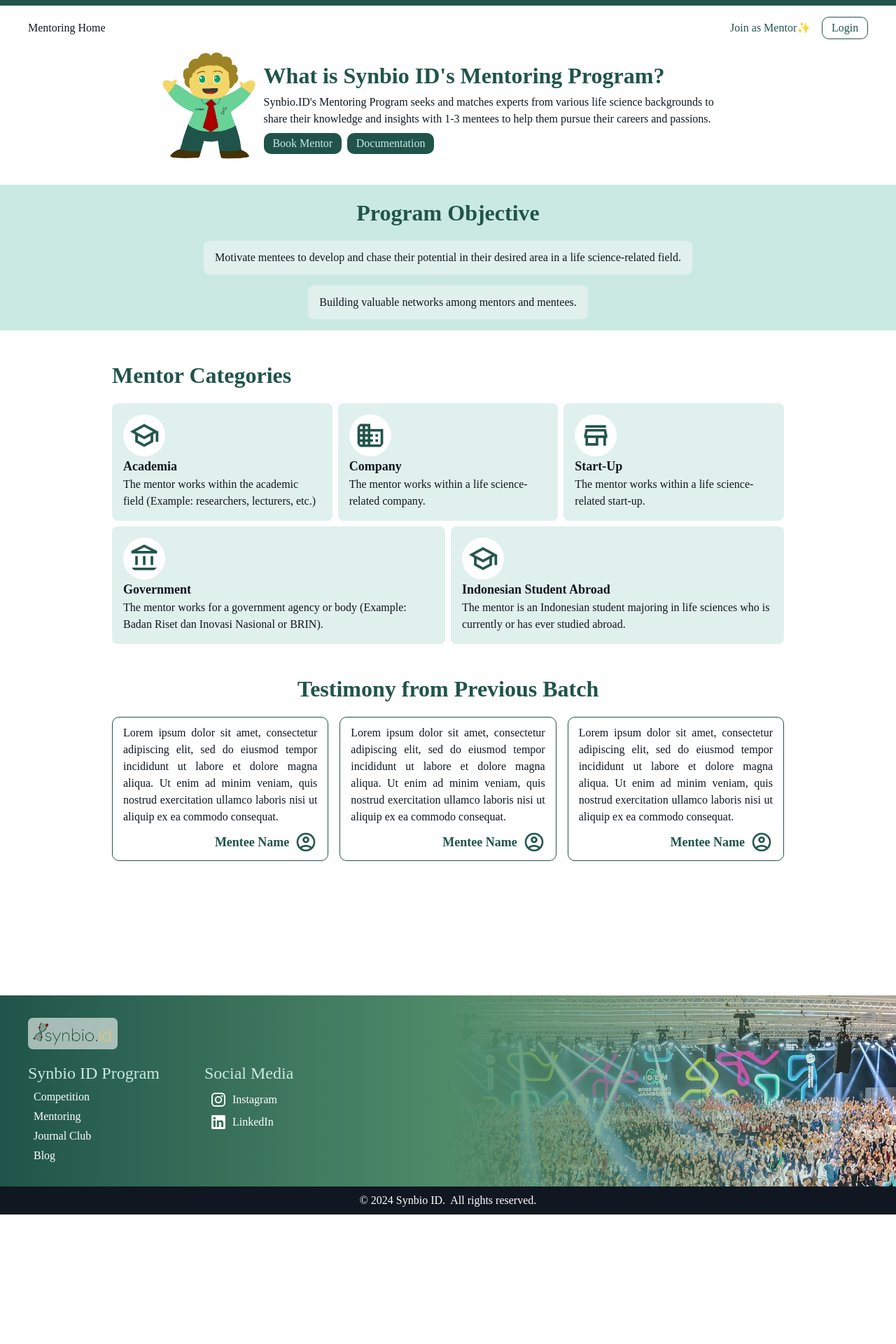
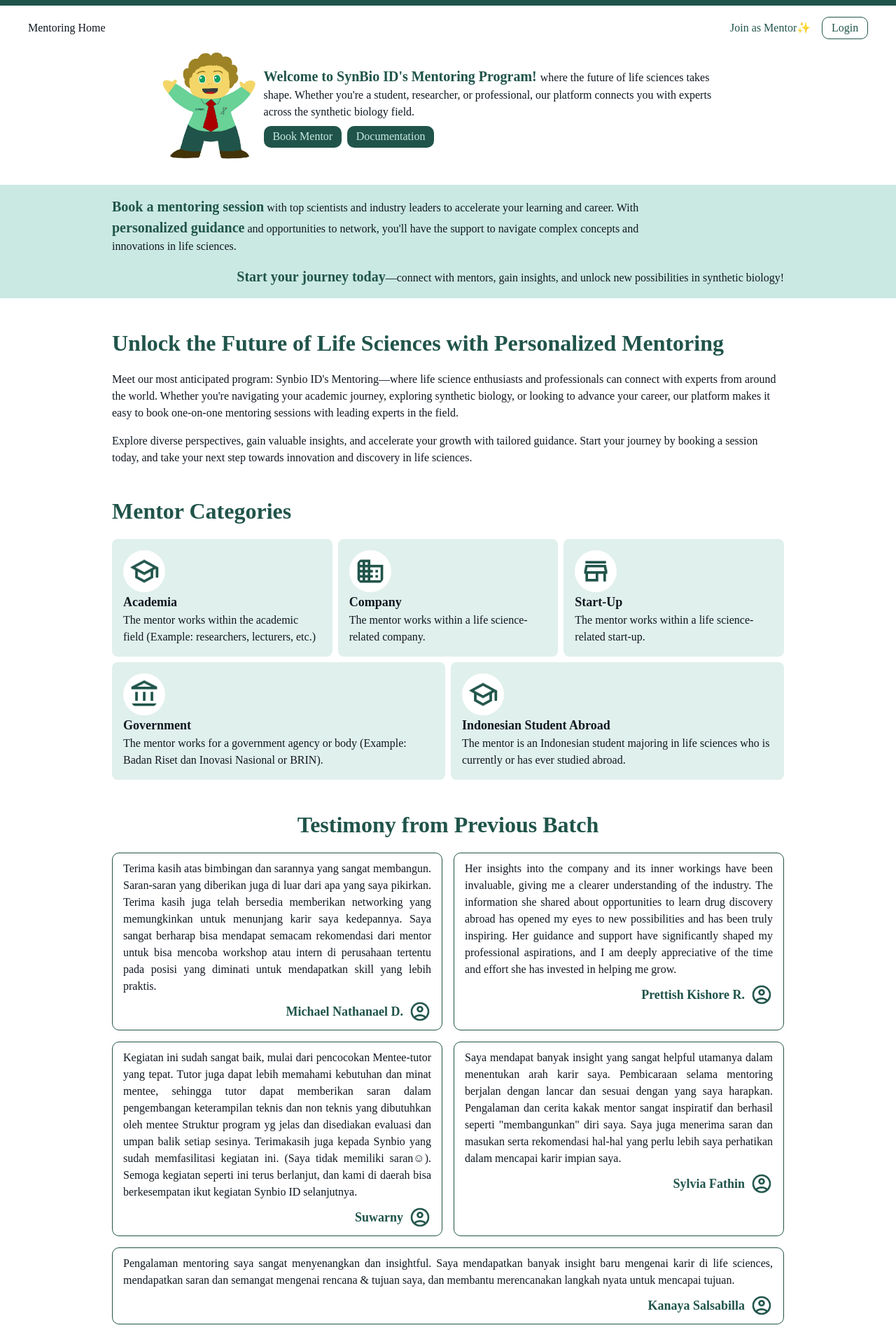
Before and after one commit to donnymarcius/web-demo, a Next.js app: page /mentoring in a window 1280 px wide. Shown: the part 240-2160 px from the top of the page at 70% size. Before the commit the page ends 1975 px from the top, so only its background shows below. Built offline with nearby package versions, Linux system fonts and the light colour scheme.

Commit message:
update content

```diff
--- a/app/mentoring/join/page.tsx
+++ b/app/mentoring/join/page.tsx
@@ -85,12 +85,12 @@
         <div>
           <h2 className="text-center">Testimony from Other Mentors</h2>
           <div className="flex flex-wrap gap-4 mt-4">
-            <div className="box flex-1 min-w-64">
+            <div className="box flex-1 min-w-96">
               <p className="text-justify">
-                Lorem ipsum dolor sit amet, consectetur adipiscing elit, sed do eiusmod tempor incididunt ut labore et dolore magna aliqua. Ut enim ad minim veniam, quis nostrud exercitation ullamco laboris nisi ut aliquip ex ea commodo consequat.
+              Ide Program ini sangat diperlukan dan sangat bermanfaat untuk banyak orang.
               </p>
               <div className="flex justify-end items-center gap-2 font-bold text-lg mt-2" style={{ color: 'var(--synbio-green)' }}>
-                <p>Mentee Name</p>
+                <p>Aisyah Nur</p>
                 <Image
                   src="/images/icon/person-green.png"
                   alt="person"
@@ -101,12 +101,12 @@
               </div>
             </div>
 
-            <div className="box flex-1 min-w-64">
+            <div className="box flex-1 min-w-96">
               <p className="text-justify">
-                Lorem ipsum dolor sit amet, consectetur adipiscing elit, sed do eiusmod tempor incididunt ut labore et dolore magna aliqua. Ut enim ad minim veniam, quis nostrud exercitation ullamco laboris nisi ut aliquip ex ea commodo consequat.
+              Clear guidelines and procedures, assigned person to assist mentor in making the meeting happen.
               </p>
               <div className="flex justify-end items-center gap-2 font-bold text-lg mt-2" style={{ color: 'var(--synbio-green)' }}>
-                <p>Mentee Name</p>
+                <p>Immaculata Titis Winiati</p>
                 <Image
                   src="/images/icon/person-green.png"
                   alt="person"
@@ -117,12 +117,12 @@
               </div>
             </div>
 
-            <div className="box flex-1 min-w-64">
+            <div className="box flex-1 min-w-96">
               <p className="text-justify">
-                Lorem ipsum dolor sit amet, consectetur adipiscing elit, sed do eiusmod tempor incididunt ut labore et dolore magna aliqua. Ut enim ad minim veniam, quis nostrud exercitation ullamco laboris nisi ut aliquip ex ea commodo consequat.
+              The strongest attribute of Synbio’s mentoring program is its ability to foster innovation and hands-on learning through personalized guidance. Mentors in synthetic biology often come with deep expertise in multidisciplinary fields, enabling mentees to explore complex concepts like gene editing, bioengineering, and systems biology in a more practical and applicable way. This one-on-one mentoring structure helps participants to not only learn cutting-edge techniques but also think critically about how to apply these skills in solving real-world biological challenges, accelerating their growth as researchers and innovators.
               </p>
               <div className="flex justify-end items-center gap-2 font-bold text-lg mt-2" style={{ color: 'var(--synbio-green)' }}>
-                <p>Mentee Name</p>
+                <p>Leon Martin</p>
                 <Image
                   src="/images/icon/person-green.png"
                   alt="person"
--- a/app/mentoring/page.tsx
+++ b/app/mentoring/page.tsx
@@ -40,12 +40,11 @@
             className="w-auto h-40"
           />
           <div className="max-w-[675px]">
-            <h2>What is Synbio ID&apos;s Mentoring Program?</h2>
             <p>
-              Synbio.ID&apos;s Mentoring Program seeks and matches experts
-              from various life science backgrounds to share their
-              knowledge and insights with 1-3 mentees to help them
-              pursue their careers and passions.
+              <b>Welcome to SynBio ID&apos;s Mentoring Program! </b>
+              where the future of life sciences takes shape. Whether
+              you're a student, researcher, or professional, our platform
+              connects you with experts across the synthetic biology field.
             </p>
 
             <div className="flex gap-2 mt-2">
@@ -62,15 +61,33 @@
 
       <div className="page my-8 flex flex-col gap-10 overflow-x-hidden">
         <div className="-mx-40 p-40 py-4" style={{ background: 'var(--light-green)' }}>
-          <h2 className="text-center">Program Objective</h2>
-          <div className="flex flex-col items-center justify-center gap-4 mt-4 text-center">
-            <p className="flex-1 basis-1/2 rounded-lg py-3 px-4"  style={{ background: 'var(--lighter-green)' }}>
-              Motivate mentees to develop and chase their potential in their desired area in a life science-related field.
-            </p>
-            <p className="flex-1 basis-1/3 rounded-lg py-3 px-4"  style={{ background: 'var(--lighter-green)' }}>
-              Building valuable networks among mentors and mentees.
-            </p>
-          </div>
+          <p className="text-left mr-36">
+            <b>Book a mentoring session</b> with top scientists and industry leaders to accelerate your learning
+            and career.
+            With <b>personalized guidance</b> and opportunities to network,
+            you&apos;ll have the support to navigate complex concepts and innovations in life sciences.
+          </p>
+
+          <p className="text-right ml-50 mt-4">
+            <b>Start your journey today</b>—connect with mentors, gain insights, and
+            unlock new possibilities in synthetic biology!
+          </p>
+        </div>
+
+        <div>
+          <h2>Unlock the Future of Life Sciences with Personalized Mentoring</h2>
+          <p className="mt-4">
+            Meet our most anticipated program: Synbio ID&apos;s Mentoring—where
+            life science enthusiasts and professionals can connect with experts from
+            around the world. Whether you're navigating your academic journey, exploring
+            synthetic biology, or looking to advance your career, our platform makes it
+            easy to book one-on-one mentoring sessions with leading experts in the field.
+          </p>
+          <p className="mt-4">
+            Explore diverse perspectives, gain valuable insights, and accelerate your
+            growth with tailored guidance. Start your journey by booking a session today,
+            and take your next step towards innovation and discovery in life sciences.
+          </p>
         </div>
 
         <div>
@@ -151,12 +168,12 @@
         <div>
           <h2 className="text-center">Testimony from Previous Batch</h2>
           <div className="flex flex-wrap gap-4 mt-4">
-            <div className="box flex-1 min-w-64">
+            <div className="box flex-1 min-w-96">
               <p className="text-justify">
-                Lorem ipsum dolor sit amet, consectetur adipiscing elit, sed do eiusmod tempor incididunt ut labore et dolore magna aliqua. Ut enim ad minim veniam, quis nostrud exercitation ullamco laboris nisi ut aliquip ex ea commodo consequat.
+                Terima kasih atas bimbingan dan sarannya yang sangat membangun. Saran-saran yang diberikan juga di luar dari apa yang saya pikirkan. Terima kasih juga telah bersedia memberikan networking yang memungkinkan untuk menunjang karir saya kedepannya. Saya sangat berharap bisa mendapat semacam rekomendasi dari mentor untuk bisa mencoba workshop atau intern di perusahaan tertentu pada posisi yang diminati untuk mendapatkan skill yang lebih praktis.
               </p>
               <div className="flex justify-end items-center gap-2 font-bold text-lg mt-2" style={{ color: 'var(--synbio-green)' }}>
-                <p>Mentee Name</p>
+                <p>Michael Nathanael D.</p>
                 <Image
                   src="/images/icon/person-green.png"
                   alt="person"
@@ -167,12 +184,12 @@
               </div>
             </div>
 
-            <div className="box flex-1 min-w-64">
+            <div className="box flex-1 min-w-96">
               <p className="text-justify">
-                Lorem ipsum dolor sit amet, consectetur adipiscing elit, sed do eiusmod tempor incididunt ut labore et dolore magna aliqua. Ut enim ad minim veniam, quis nostrud exercitation ullamco laboris nisi ut aliquip ex ea commodo consequat.
+                Her insights into the company and its inner workings have been invaluable, giving me a clearer understanding of the industry. The information she shared about opportunities to learn drug discovery abroad has opened my eyes to new possibilities and has been truly inspiring. Her guidance and support have significantly shaped my professional aspirations, and I am deeply appreciative of the time and effort she has invested in helping me grow.
               </p>
               <div className="flex justify-end items-center gap-2 font-bold text-lg mt-2" style={{ color: 'var(--synbio-green)' }}>
-                <p>Mentee Name</p>
+                <p>Prettish Kishore R.</p>
                 <Image
                   src="/images/icon/person-green.png"
                   alt="person"
@@ -183,12 +200,44 @@
               </div>
             </div>
 
-            <div className="box flex-1 min-w-64">
+            <div className="box flex-1 min-w-96">
               <p className="text-justify">
-                Lorem ipsum dolor sit amet, consectetur adipiscing elit, sed do eiusmod tempor incididunt ut labore et dolore magna aliqua. Ut enim ad minim veniam, quis nostrud exercitation ullamco laboris nisi ut aliquip ex ea commodo consequat.
+                Kegiatan ini sudah sangat baik, mulai dari pencocokan Mentee-tutor yang tepat. Tutor juga dapat lebih memahami kebutuhan dan minat mentee, sehingga tutor dapat memberikan saran dalam pengembangan keterampilan teknis dan non teknis yang dibutuhkan oleh mentee Struktur program yg jelas dan disediakan evaluasi dan umpan balik setiap sesinya. Terimakasih juga kepada Synbio yang sudah memfasilitasi kegiatan ini. (Saya tidak memiliki saran☺). Semoga kegiatan seperti ini terus berlanjut, dan kami di daerah bisa berkesempatan ikut kegiatan Synbio ID selanjutnya.
               </p>
               <div className="flex justify-end items-center gap-2 font-bold text-lg mt-2" style={{ color: 'var(--synbio-green)' }}>
-                <p>Mentee Name</p>
+                <p>Suwarny</p>
+                <Image
+                  src="/images/icon/person-green.png"
+                  alt="person"
+                  width={40}
+                  height={40}
+                  className="w-8 h-8"
+                />
+              </div>
+            </div>
+
+            <div className="box flex-1 min-w-96">
+              <p className="text-justify">
+                Saya mendapat banyak insight yang sangat helpful utamanya dalam menentukan arah karir saya. Pembicaraan selama mentoring berjalan dengan lancar dan sesuai dengan yang saya harapkan. Pengalaman dan cerita kakak mentor sangat inspiratif dan berhasil seperti "membangunkan" diri saya. Saya juga menerima saran dan masukan serta rekomendasi hal-hal yang perlu lebih saya perhatikan dalam mencapai karir impian saya.
+              </p>
+              <div className="flex justify-end items-center gap-2 font-bold text-lg mt-2" style={{ color: 'var(--synbio-green)' }}>
+                <p>Sylvia Fathin</p>
+                <Image
+                  src="/images/icon/person-green.png"
+                  alt="person"
+                  width={40}
+                  height={40}
+                  className="w-8 h-8"
+                />
+              </div>
+            </div>
+
+            <div className="box flex-1 min-w-96">
+              <p className="text-justify">
+                Pengalaman mentoring saya sangat menyenangkan dan insightful. Saya mendapatkan banyak insight baru mengenai karir di life sciences, mendapatkan saran dan semangat mengenai rencana & tujuan saya, dan membantu merencanakan langkah nyata untuk mencapai tujuan.
+              </p>
+              <div className="flex justify-end items-center gap-2 font-bold text-lg mt-2" style={{ color: 'var(--synbio-green)' }}>
+                <p>Kanaya Salsabilla</p>
                 <Image
                   src="/images/icon/person-green.png"
                   alt="person"
--- a/app/styles/globals.css
+++ b/app/styles/globals.css
@@ -79,6 +79,11 @@
   font-size: 1.5rem;
   font-weight: 500;
   color: var(--light-green);
+}
+
+b {
+  color: var(--synbio-green);
+  font-size: 1.25rem;
 }
 
 button {
```
Also changed, not shown: app/api/sheet/route.js (+61 -8 lines), app/mentoring/book/page.js (+22 -2 lines).
